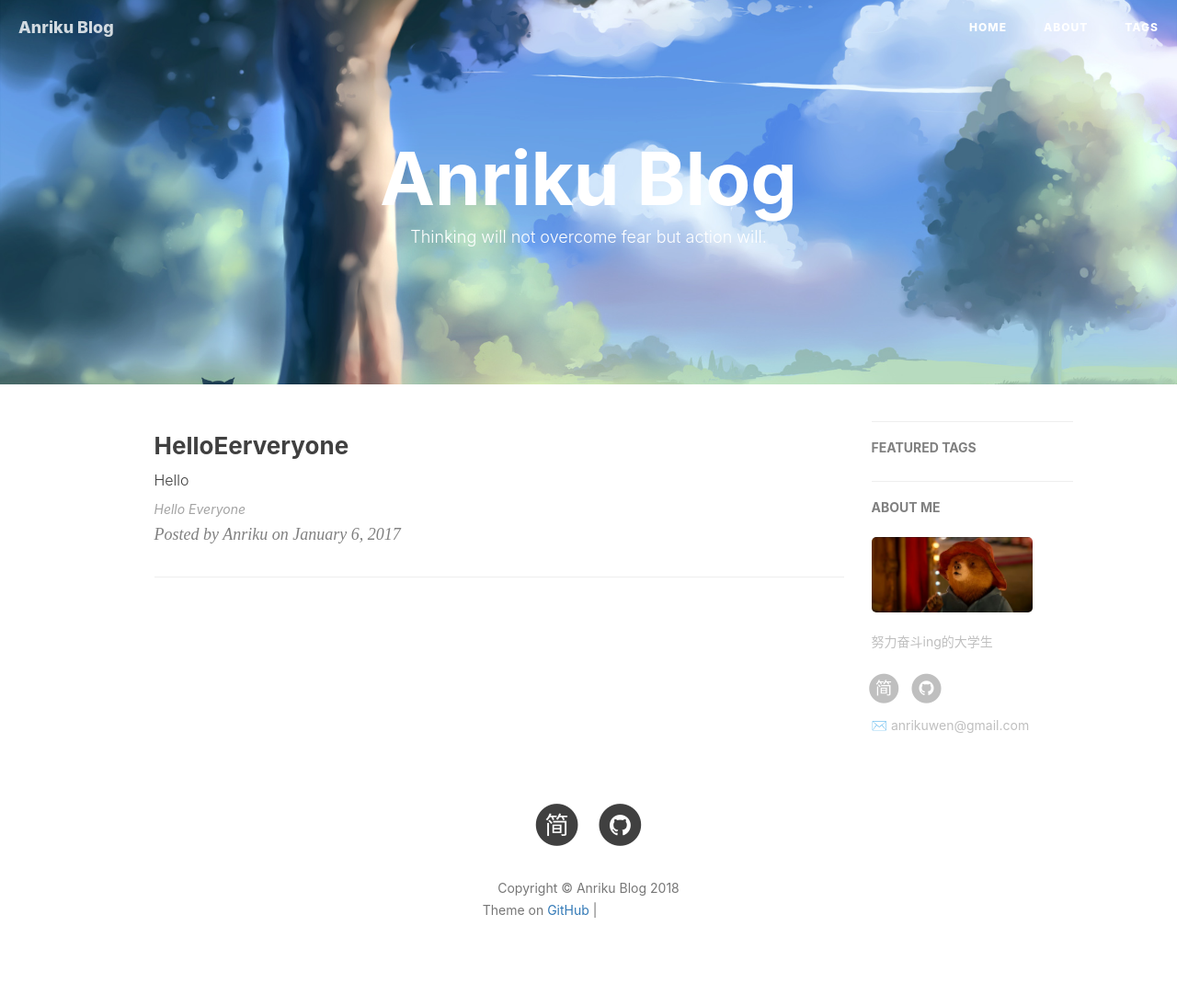
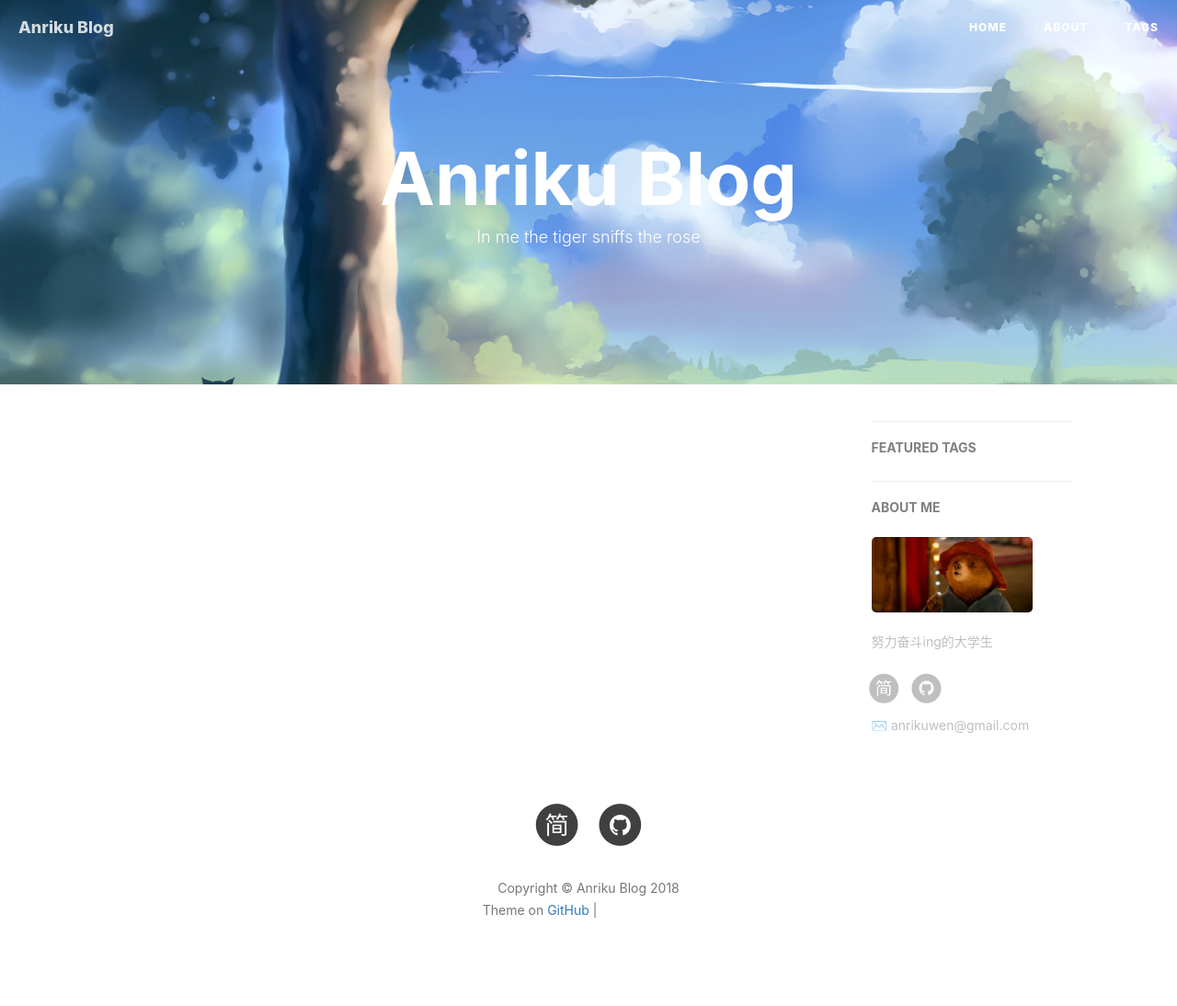
Before and after one commit to Anriku/Anriku.github.io, a Jekyll site: the page built from index.html, in a window 1280 px wide. Shown: the whole page at 92% size. Built offline with Jekyll 4.4.1, drawn with Linux system fonts in a browser that asks for light colours; nearby versions of some CDN libraries; the list of posts is cut into pages by our own code; comment, search, counter and statistics services are not loaded; grey boxes are pictures that could not be loaded.

Commit message:
change quotes

```diff
--- a/index.html
+++ b/index.html
@@ -1,6 +1,6 @@
 ---
 layout: page
-description: "Thinking will not overcome fear but action will."
+description: "In me the tiger sniffs the rose"
 ---
 
 {% for post in paginator.posts %}
--- a/tags.html
+++ b/tags.html
@@ -1,7 +1,7 @@
 ---
 title: Tags
 layout: default
-description: keep hungry keep foolish
+description: 做自己喜欢的事情，过自己想要的生活。
 header-img: "img/tags_image.jpg"
 ---
 
```
Also changed, not shown: _posts/2018-02-08-HelloEveryone.md (deleted, +0 -11 lines).
